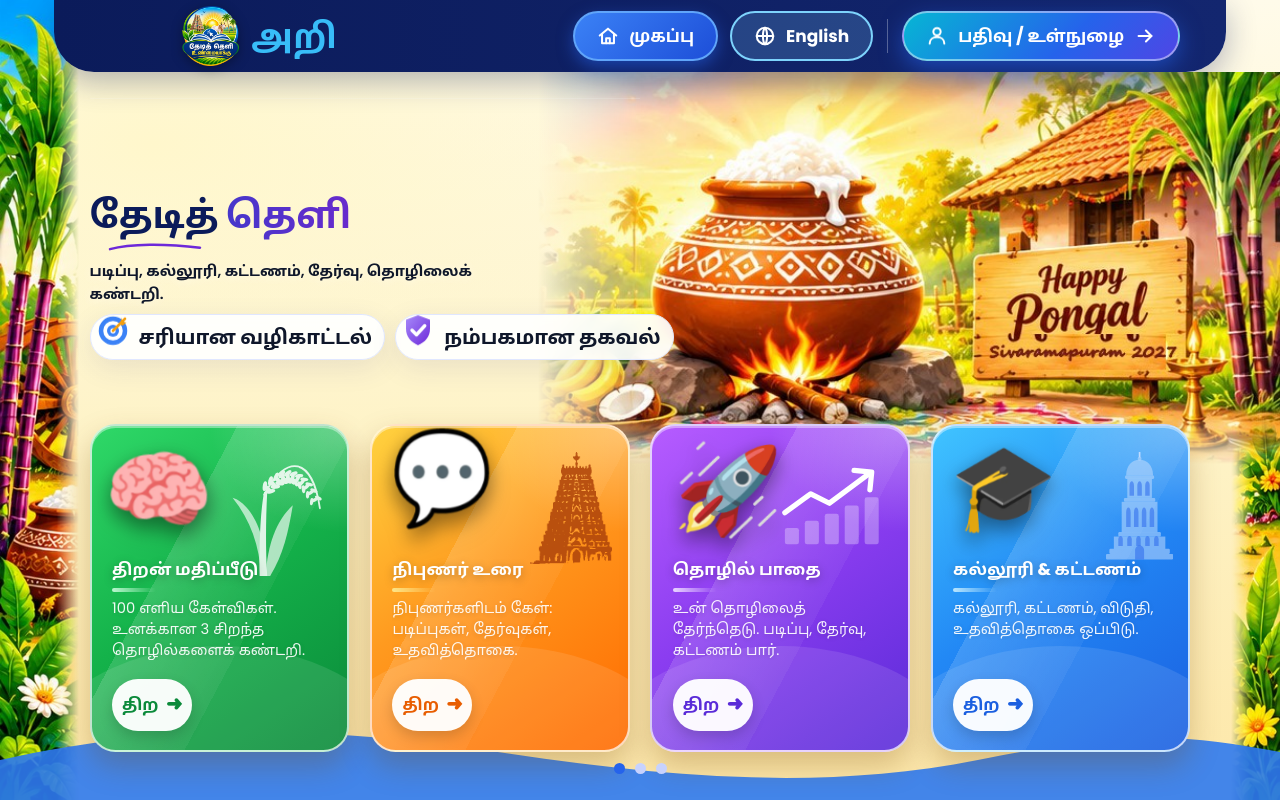
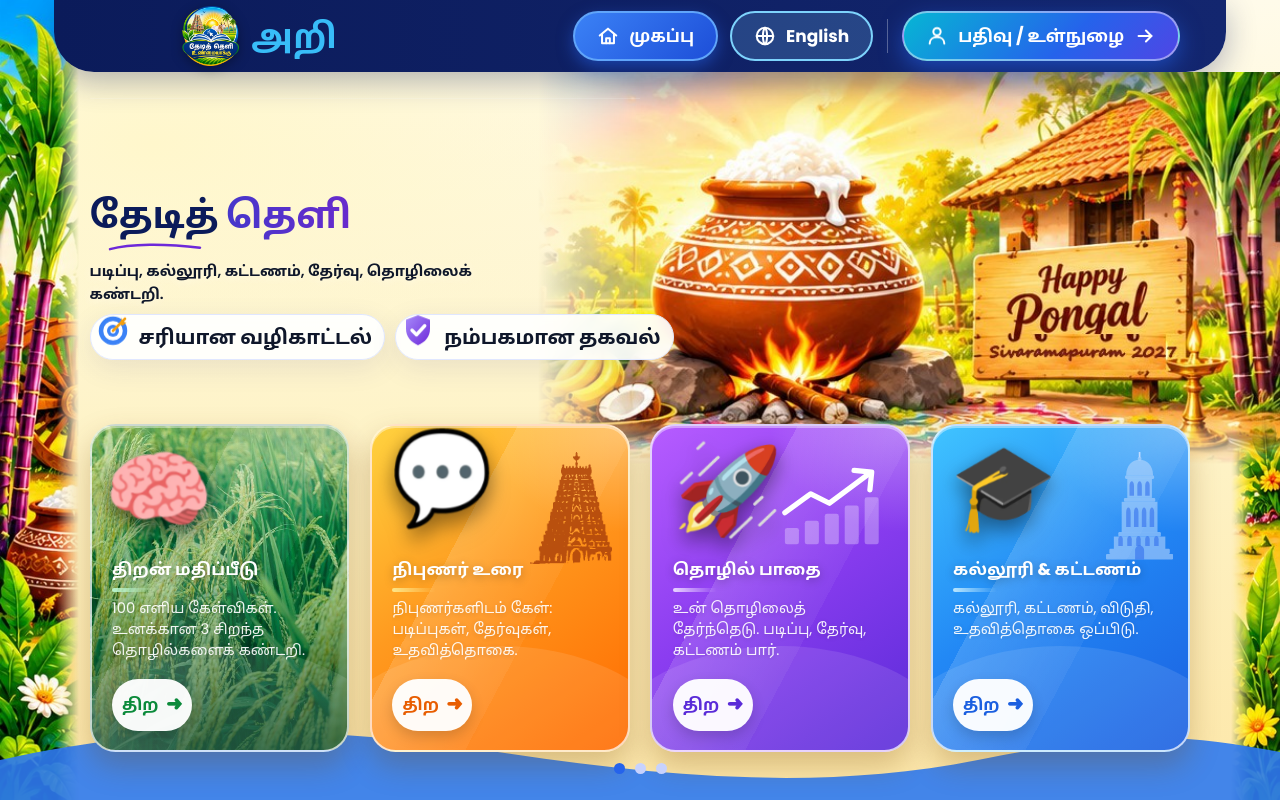
Before and after one commit to MADHAVAN-ZIPNOW/pickmycareer, a React (Vite) app in the folder frontend/: page / in a window 1280 px wide. Built offline with nearby package versions, Linux system fonts and the light colour scheme.

Commit message:
First card: real paddy photo background
Co-Authored-By: Claude Sonnet 5.5 <noreply@anthropic.com>

```diff
--- a/frontend/src/styles.css
+++ b/frontend/src/styles.css
@@ -795,3 +795,9 @@ header.top{overflow:visible}
 .m-quiz{height:clamp(70px,14vh,116px)!important;opacity:.55!important;top:7%!important;right:5%!important}
 .m-quiz{opacity:.85!important;height:clamp(80px,16vh,130px)!important}
 .m-quiz svg{overflow:visible}
+
+/* ===== first card: real paddy photo ===== */
+.k1{background:linear-gradient(160deg,rgba(22,163,74,.62) 0%,rgba(5,120,60,.80) 55%,rgba(4,80,45,.92) 100%),url(/paddy.jpg) 70% 30%/cover no-repeat!important}
+.m-quiz{display:none!important}
+.k1{background:linear-gradient(180deg,rgba(22,163,74,.05) 0%,rgba(5,100,50,.30) 52%,rgba(4,70,40,.82) 100%),url(/paddy.jpg) 55% 25%/cover no-repeat!important}
+.k1 .i img{filter:drop-shadow(0 6px 10px rgba(0,0,0,.45))}
```
Also changed, not shown: frontend/public/paddy.jpg (added).
